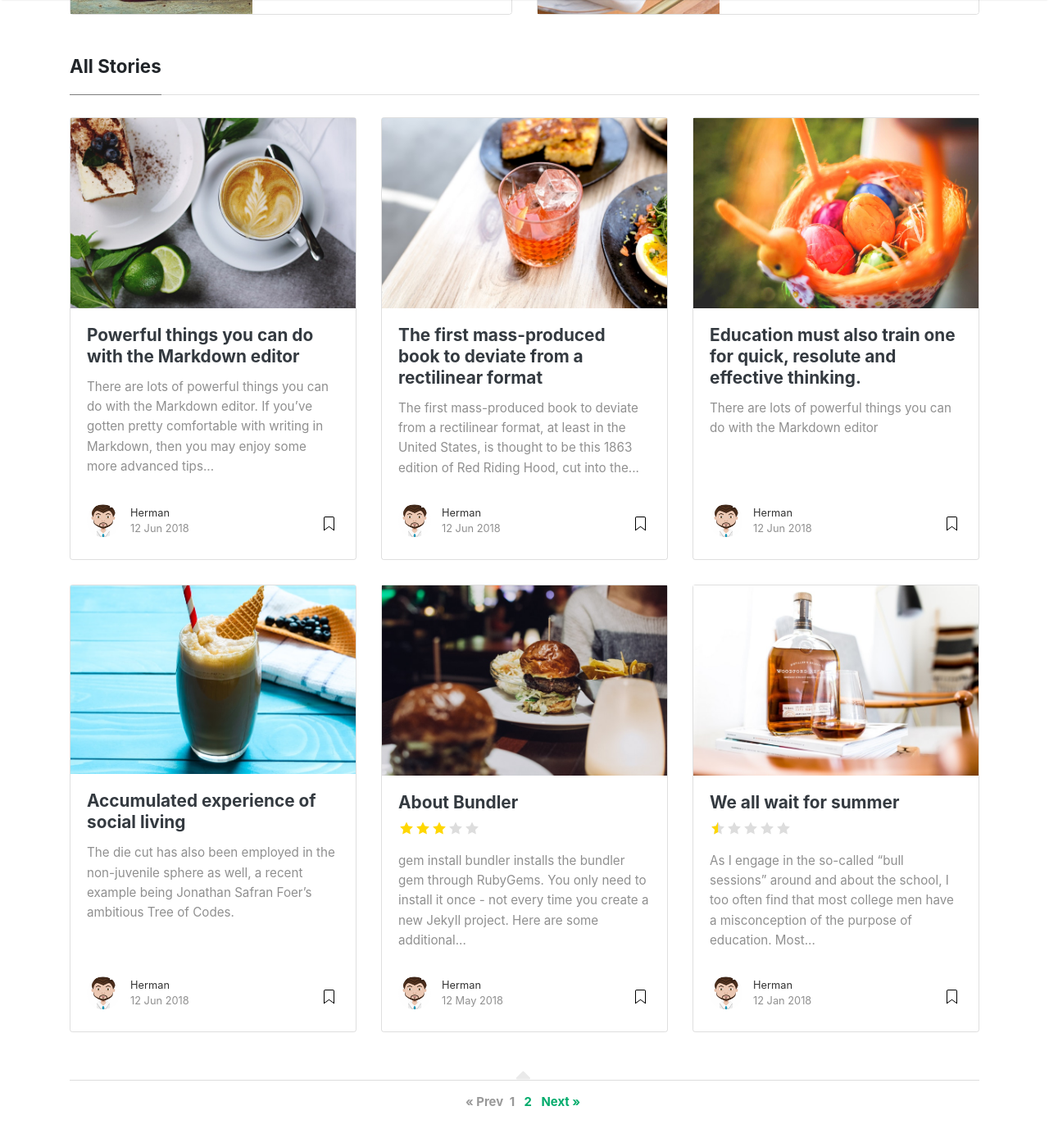
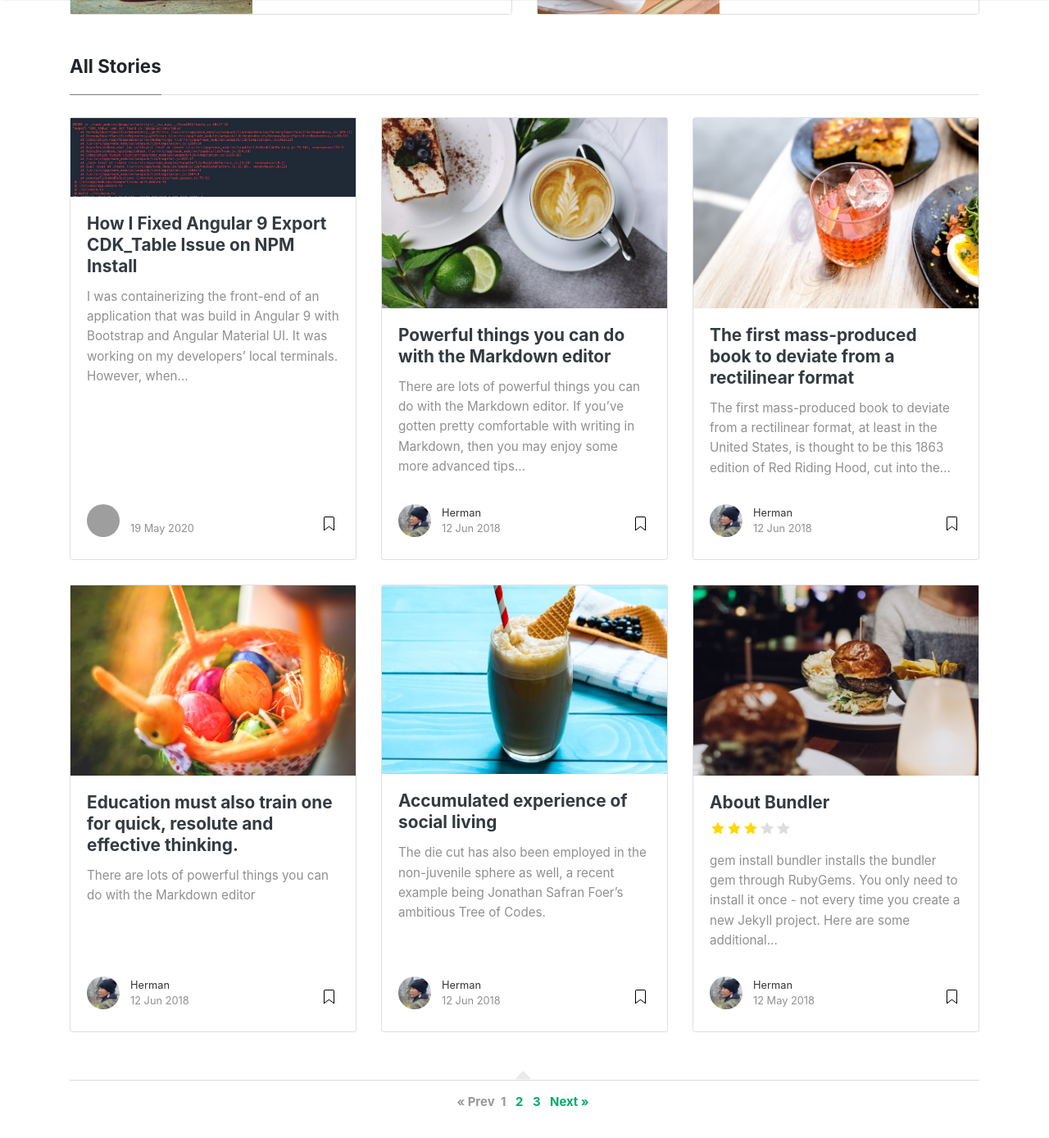
Before and after one commit to hmenorjr/blog, a Jekyll site: the page built from index.html, in a window 1280 px wide and 1400 px high, scrolled down 443 px. Shown: the top 1388 px of the window at 82% size. Built offline with Jekyll 4.4.1, drawn with Linux system fonts in a browser that asks for light colours; nearby versions of some CDN libraries; the list of posts is cut into pages by our own code; some of the changed lines change nothing that is shown; some of the changed text lies outside the part shown; grey boxes are pictures that could not be loaded.

Commit message:
Add post and update author herman's avatar.

````diff
--- a/_config.yml
+++ b/_config.yml
@@ -16,7 +16,7 @@ authors:
   herman:
     name: Herman Menor, Jr.
     display_name: Herman
-    avatar: 'assets/images/avatar.png'
+    avatar: 'assets/images/author/hmenorjr.jpeg'
     email: herman.menor@gmail.com
     web: https://hmenorjr.github.io
     twitter: https://twitter.com/hmenorjr
--- /dev/null
+++ b/_posts/2020-05-19-how-i-fixed-angular9-cdk-table-npm-install.md
@@ -0,0 +1,103 @@
+---
+layout: post
+title: "How I Fixed Angular 9 Export CDK_Table Issue on NPM Install"
+intro: Angular 9 is a powerful open-source framework for building web applications, developed and maintained by Google. The CDK_TABLE is a part of the CDK, offering a flexible and customizable way to display tabular data in Angular applications.
+pubDate: 2020-05-19
+image: assets/images/blog/angular_cdk_table_error.webp
+categories: [Angular, NPM, Web Development, Backend]
+author: hmenorjr
+---
+I was containerizing the front-end of an application that was build in `Angular 9` with `Bootstrap` and `Angular Material UI`. It was working on my developers' local terminals. However, when I containerized it, several warnings and this error occurs.
+
+## What I Did?
+Of course, I Googled my way into it. Tried the following according to the blogs:
+- Cleared the `node_modules/`
+- Add or save the plugin
+- Deleted the `package-lock.json`
+- Clear the cache
+
+Any possible solution that worked on other developers, but did' not work on me. Sad life.
+
+## Wait, I noticed something
+After reading a blog again, one caught my attention and noticed the writer just executed the following:
+
+1. `npm install @angular/core`
+2. `npm install @angular/common`
+3. `npm install @angular/`
+
+However, when I opened the `package.json`, these are already installed.
+
+## So, what now?
+I tried to rearrange the lines of dependency
+
+**Before**
+```json
+ "private": true,
+  "dependencies": {
+    "@angular/animations": "~9.0.5",
+    "@angular/cdk": "^9.2.1",
+    "@angular/compiler": "~9.0.5",
+    "@angular/forms": "~9.0.5",
+    "@angular/material": "^9.1.1",
+    "@angular/platform-browser": "~9.0.5",
+    "@angular/platform-browser-dynamic": "~9.0.5",
+    "@angular/router": "~9.0.5",
+    "@angular/core": "~9.0.5",
+    "@angular/common": "~9.0.5",
+    "angular-material": "^1.1.21",
+    "angular-ng-autocomplete": "latest",
+    "bootstrap": "^4.4.1",
+    "lodash": "^4.17.15",
+    "rxjs": "~6.5.4",
+    "sweetalert2": "^9.7.0",
+    "tslib": "^1.11.1",
+    "zone.js": "~0.10.2"
+```
+
+**After**
+```json
+"private": true,
+  "dependencies": {
+    "@angular/animations": "~9.0.5",
+    "@angular/core": "~9.0.5",
+    "@angular/common": "~9.0.5",
+    "@angular/cdk": "^9.2.1",
+    "@angular/compiler": "~9.0.5",
+    "@angular/forms": "~9.0.5",
+    "@angular/material": "^9.1.1",
+    "@angular/platform-browser": "~9.0.5",
+    "@angular/platform-browser-dynamic": "~9.0.5",
+    "@angular/router": "~9.0.5",
+    "angular-material": "^1.1.21",
+    "angular-ng-autocomplete": "latest",
+    "bootstrap": "^4.4.1",
+    "lodash": "^4.17.15",
+    "rxjs": "~6.5.4",
+    "sweetalert2": "^9.7.0",
+    "tslib": "^1.11.1",
+    "zone.js": "~0.10.2"
+```
+
+Noticed the arrangement of these?
+- `"@angular/core": "~9.0.5"`
+- `"@angular/common": "~9.0.5"`
+- `"@angular/cdk": "^9.2.1"`
+
+For some reason the when `@angular/cdk` was added it was inserted at the top. Seems like all new plugins that were saved were at the top. But during `npm install` that's not the case for me.
+
+## The Result
+1. Most of the warnings were gone
+2. The `CDK_Table` issue was gone
+
+## Support
+Thank you for being a valued reader of my blog! Your support means the world to me and helps me continue to create valuable content for you.
+
+<script async
+  src="https://js.stripe.com/v3/buy-button.js">
+</script>
+
+<stripe-buy-button
+  buy-button-id="buy_btn_1PAWpKEYu0pSAPSug5UqKdxU"
+  publishable-key="pk_live_51NQ80nEYu0pSAPSupNEqzuXzhbshyKG4LiReIRin4NfdoiTVki55JMiUNkEFPMR1ZOGa0z7lmnjk546awmC6MpzA00v7ztnctD"
+>
+</stripe-buy-button>
````
Also changed, not shown: assets/images/author/hmenorjr.jpeg (added), assets/images/blog/angular_cdk_table_error.webp (added).
